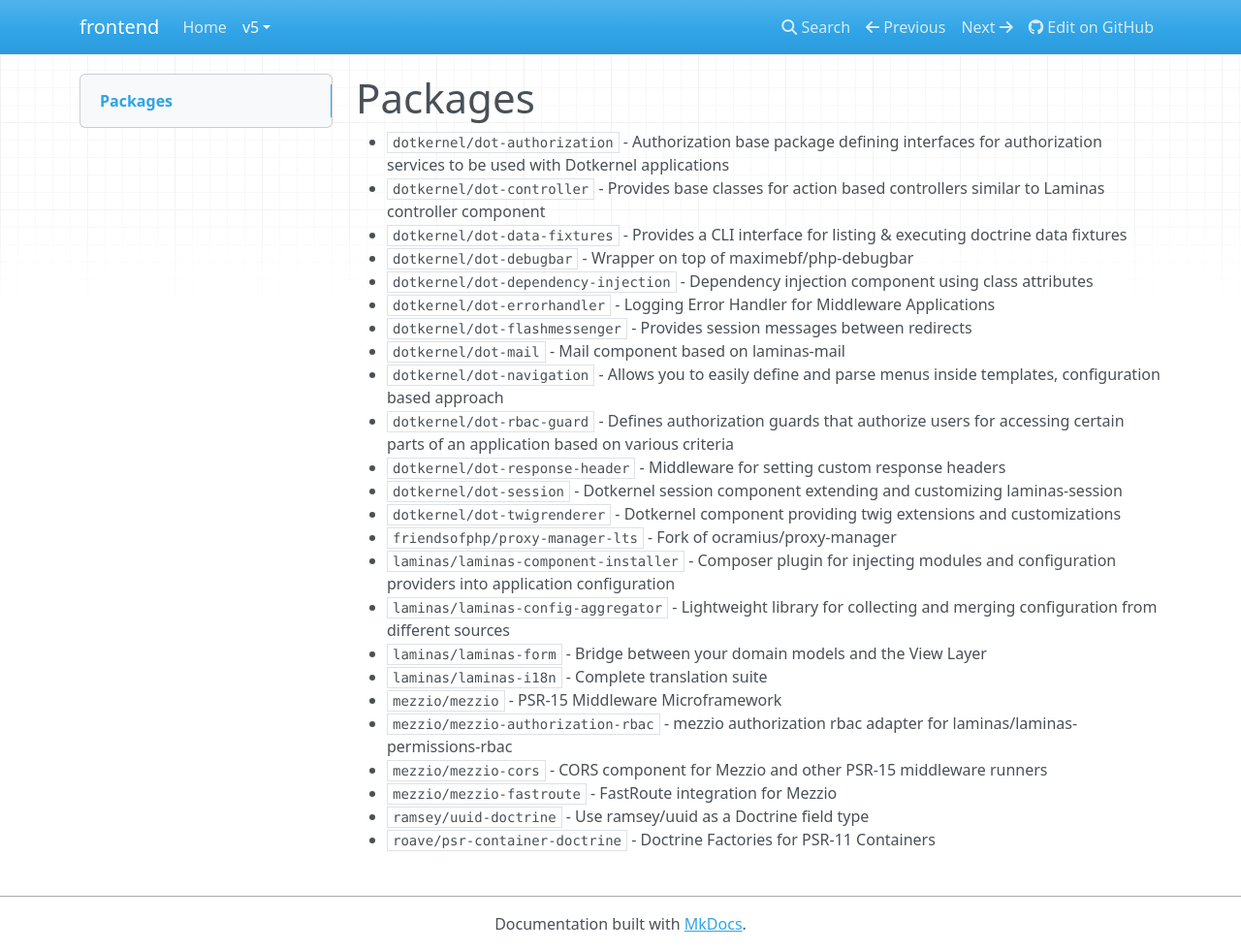
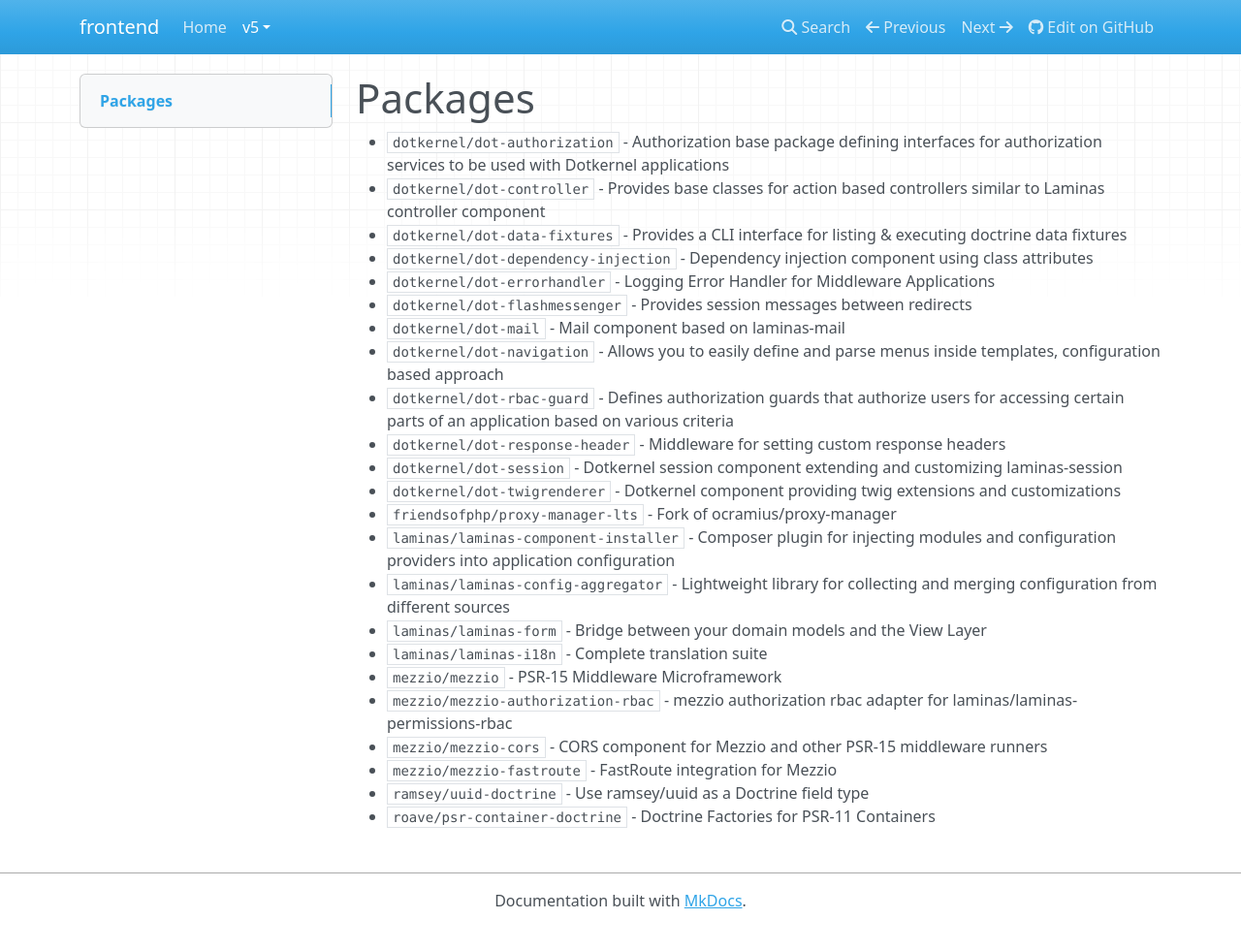
Before and after one commit to dotkernel/frontend-documentation, an MkDocs documentation site: the page built from docs/book/v5/introduction/packages.md, in a window 1280 px wide and 981 px high. Shown: the whole window at 97% size. Built offline with MkDocs 1.6.1, drawn with Linux system fonts in a browser that asks for light colours; nearby versions of some CDN libraries.

Commit message:
updated packages
Signed-off-by: bidi <bidi@apidemia.com>

```diff
--- a/docs/book/v5/introduction/packages.md
+++ b/docs/book/v5/introduction/packages.md
@@ -3,7 +3,6 @@
 * `dotkernel/dot-authorization` - Authorization base package defining interfaces for authorization services to be used with Dotkernel applications
 * `dotkernel/dot-controller` - Provides base classes for action based controllers similar to Laminas controller component
 * `dotkernel/dot-data-fixtures` - Provides a CLI interface for listing & executing doctrine data fixtures
-* `dotkernel/dot-debugbar` - Wrapper on top of maximebf/php-debugbar
 * `dotkernel/dot-dependency-injection` - Dependency injection component using class attributes
 * `dotkernel/dot-errorhandler` - Logging Error Handler for Middleware Applications
 * `dotkernel/dot-flashmessenger` - Provides session messages between redirects
```
